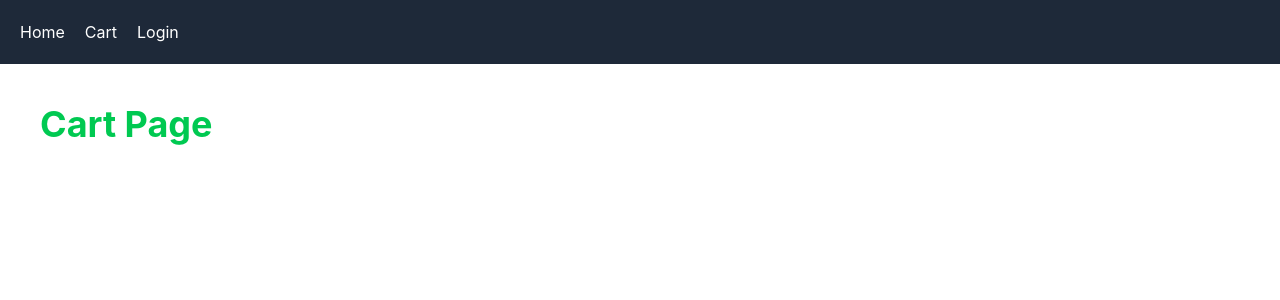
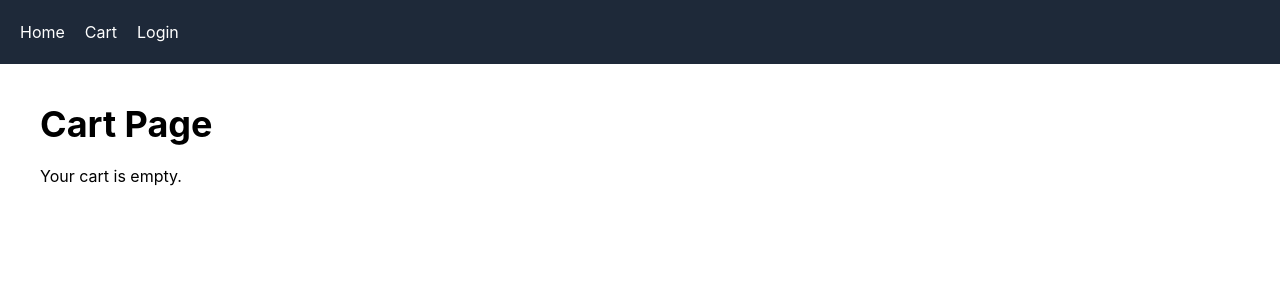
Before and after one commit to Iresha2002/Tech-Nest, a Vue app: page /cart in a window 1280 px wide. Shown: the top 300 px of the page. Built offline with nearby package versions, Linux system fonts and the light colour scheme.

Commit message:
Add Pinia cart store

```diff
--- a/src/components/ProductCard.vue
+++ b/src/components/ProductCard.vue
@@ -1,13 +1,23 @@
 <script setup lang="ts">
-const handleClick = () => {
-  console.log(`Added ${props.title}`)
-}
+import { useCartStore } from '../stores/cartStore'
+
 const props = defineProps<{
+  id: number
   title: string
   price: number
   image: string
 }>()
 
+const cartStore = useCartStore()
+
+const handleClick = () => {
+  cartStore.addToCart({
+    id: props.id,
+    title: props.title,
+    price: props.price,
+    image: props.image,
+  })
+}
 </script>
 
 <template>
--- a/src/main.ts
+++ b/src/main.ts
@@ -1,7 +1,8 @@
 import { createApp } from 'vue'
+import { createPinia } from 'pinia'
 import './style.css'
 import App from './App.vue'
 
 import router from './router'
 
-createApp(App).use(router).mount('#app')
+createApp(App).use(createPinia()).use(router).mount('#app')
--- /dev/null
+++ b/src/stores/cartStore.ts
@@ -0,0 +1,21 @@
+import { defineStore } from 'pinia'
+
+type CartItem = {
+  id: number
+  title: string
+  price: number
+  image: string
+}
+
+export const useCartStore = defineStore('cart', {
+  state: () => ({
+    items: [] as CartItem[],
+  }),
+
+  actions: {
+    addToCart(product: CartItem) {
+      this.items.push(product)
+      console.log(this.items)
+    },
+  },
+})
--- a/src/views/CartView.vue
+++ b/src/views/CartView.vue
@@ -1,7 +1,33 @@
+<script setup lang="ts">
+import { useCartStore } from '../stores/cartStore'
+
+const cartStore = useCartStore()
+</script>
+
 <template>
   <div class="p-10">
-    <h1 class="text-4xl font-bold text-green-500">
+    <h1 class="text-4xl font-bold mb-5">
       Cart Page
     </h1>
+
+    <div v-if="cartStore.items.length === 0">
+      Your cart is empty.
+    </div>
+
+    <div v-else class="space-y-4">
+      <div
+        v-for="item in cartStore.items"
+        :key="item.id"
+        class="border p-4 rounded"
+      >
+        <h2 class="text-2xl font-bold">
+          {{ item.title }}
+        </h2>
+
+        <p class="text-green-500">
+          $ {{ item.price }}
+        </p>
+      </div>
+    </div>
   </div>
 </template>
--- a/src/views/HomeView.vue
+++ b/src/views/HomeView.vue
@@ -40,6 +40,7 @@ onMounted(() => {
 <ProductCard
   v-for="product in products"
   :key="product.id"
+  :id="product.id"
   :title="product.title"
   :price="product.price"
   :image="product.thumbnail"
--- a/src/views/LoginView.vue
+++ b/src/views/LoginView.vue
@@ -1,5 +1,5 @@
 <template>
   <div>
-    Login Page
+    Cart Page
   </div>
 </template>
```
Lines whose indentation alone changed are shown as unchanged.
